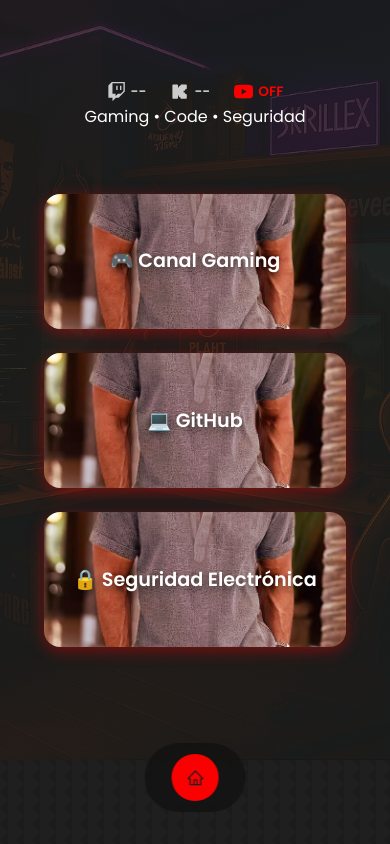
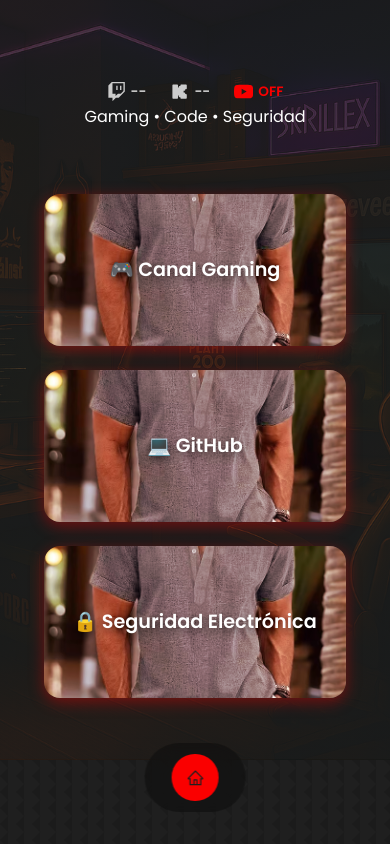
Before and after one commit to dharrykaiba/dharrynet, a React (Create React App) app: page / in a window 390 px wide. Shown: the top 844 px of the page. Built offline with nearby package versions, Linux system fonts and the light colour scheme; no server answers.

Commit message:
corregidocss

```diff
--- a/src/components/SectionBars/lastProjects.css
+++ b/src/components/SectionBars/lastProjects.css
@@ -112,7 +112,7 @@
   }
 
   .project-card {
-    height: clamp(110px, 18vh, 160px);
+    height: clamp(100px, 14vh, 140px);
   }
 }
 
@@ -124,6 +124,6 @@
   }
 
   .project-card {
-    height: clamp(100px, 16vh, 150px);
+    height: clamp(60px, 18vh, 180px);
   }
 }
--- a/src/components/intro/intro.css
+++ b/src/components/intro/intro.css
@@ -77,7 +77,7 @@ header {
 
 @media screen and (max-width: 1024px) {
   header {
-    height: 68vh; /*68vh*/
+    height: 87vh; /*68vh*/
   }
 }
 
```
